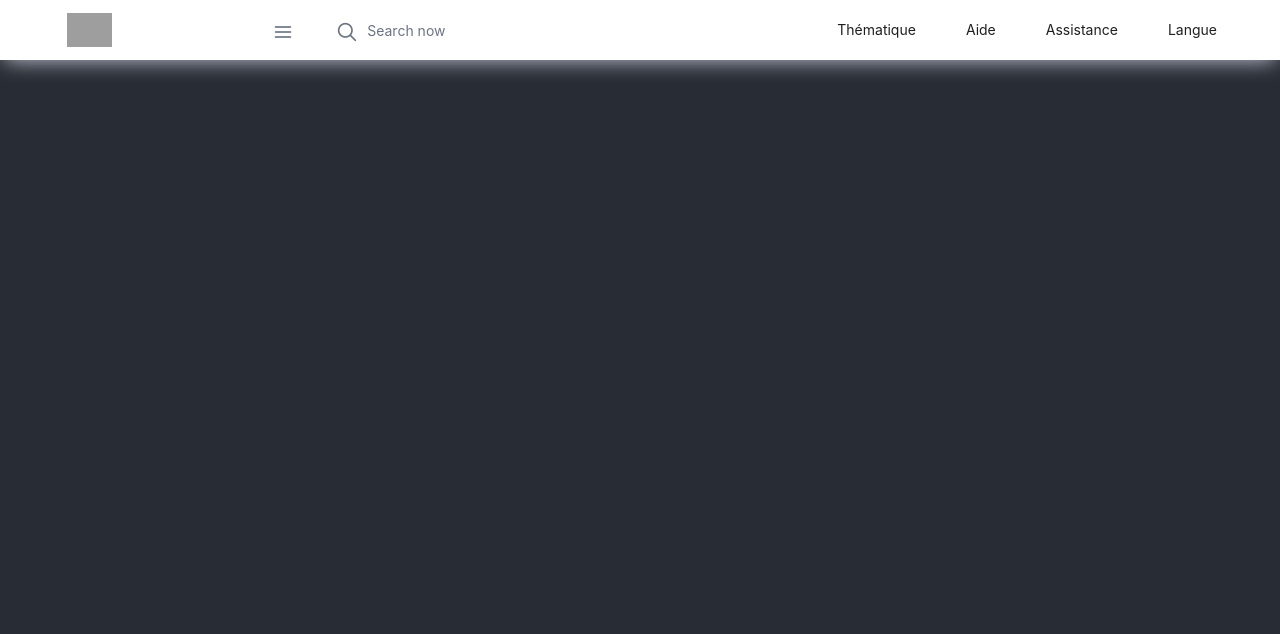
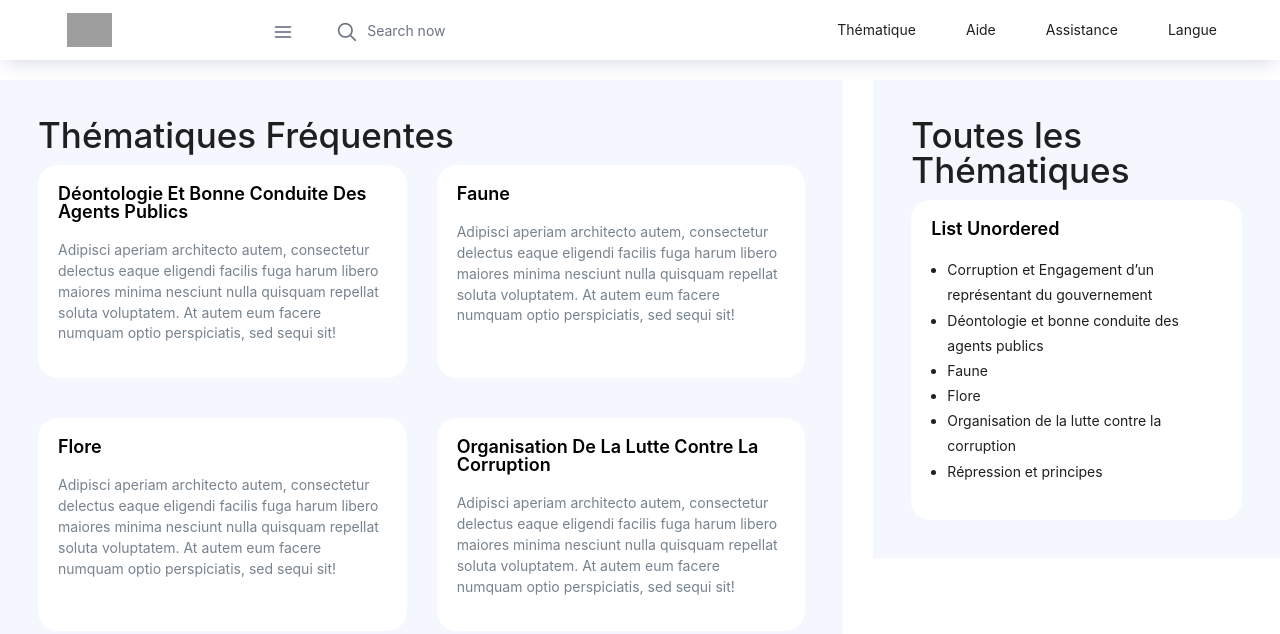
Before and after one commit to Heriniavo-Tiany/Legal-Literacy, a React (Create React App) app: page /thematiques in a window 1280 px wide. Shown: the top 634 px of the page. Built offline with nearby package versions, Linux system fonts and the light colour scheme; grey boxes are pictures that could not be loaded.

Commit message:
Thematiques

```diff
--- a/package.json
+++ b/package.json
@@ -8,6 +8,7 @@
     "@testing-library/user-event": "^13.5.0",
     "react": "^18.2.0",
     "react-dom": "^18.2.0",
+    "react-router-dom": "^6.4.4",
     "react-scripts": "5.0.1",
     "web-vitals": "^2.1.4"
   },
--- a/src/App.js
+++ b/src/App.js
@@ -1,17 +1,31 @@
 import './App.css';
 import Navbar from "./components/Navbar";
+import {BrowserRouter, Routes, Route} from 'react-router-dom';
+import Thematique from "./components/Thematique";
 
 function App() {
-  return (
-    <div className="App">
-      <header className="App-header">
-        <Navbar/>
+    return (
+        /*<div className="App">
+          <header className="App-header">
+            <Navbar/>
+          </header>
+        </div>*/
+        <BrowserRouter>
+            <Navbar/><br/><br/><br/><br/>
+            <Routes>
+                <Route path='/' element={<Navbar/>}/>
+                <Route
+                    path='thematiques'
+                    element={
+                        <div>
+                            <Thematique/>
+                        </div>
+                    }
+                />
+            </Routes>
+        </BrowserRouter>
 
-
-
-      </header>
-    </div>
-  );
+    );
 }
 
 export default App;
--- a/src/components/Navbar.js
+++ b/src/components/Navbar.js
@@ -1,4 +1,5 @@
 import React, {Component} from "react";
+import {Link} from 'react-router-dom'
 
 class Navbar extends Component {
     render() {
@@ -34,7 +35,7 @@ class Navbar extends Component {
                             data-toggle="offcanvas">
                         <span className="icon-menu"></span>
                     </button>
-                    <button className="btn">Thématique</button>
+                    <Link to='thematiques'> <button className="btn">Thématique</button></Link>
                     <button className="btn">Aide</button>
                     <button className="btn">Assistance</button>
                     <button className="btn">Langue</button>
--- /dev/null
+++ b/src/components/Thematique.js
@@ -0,0 +1,118 @@
+import React, {Component} from "react";
+import {Link} from 'react-router-dom'
+
+const json = [
+    {
+        "id": "1",
+        "name": "Corruption et Engagement d’un représentant du gouvernement",
+        "description": "Adipisci aperiam architecto autem, consectetur delectus eaque eligendi facilis fuga harum libero maiores minima nesciunt nulla quisquam repellat soluta voluptatem. At autem eum facere numquam optio perspiciatis, sed sequi sit!",
+        "icon": "",
+        "common": false
+    },
+    {
+        "id": "2",
+        "name": "Déontologie et bonne conduite des agents publics",
+        "description": "Adipisci aperiam architecto autem, consectetur delectus eaque eligendi facilis fuga harum libero maiores minima nesciunt nulla quisquam repellat soluta voluptatem. At autem eum facere numquam optio perspiciatis, sed sequi sit!",
+        "icon": "",
+        "common": false
+    },
+    {
+        "id": "3",
+        "name": "Faune",
+        "description": "Adipisci aperiam architecto autem, consectetur delectus eaque eligendi facilis fuga harum libero maiores minima nesciunt nulla quisquam repellat soluta voluptatem. At autem eum facere numquam optio perspiciatis, sed sequi sit!",
+        "icon": "",
+        "common": false
+    },
+    {
+        "id": "4",
+        "name": "Flore",
+        "description": "Adipisci aperiam architecto autem, consectetur delectus eaque eligendi facilis fuga harum libero maiores minima nesciunt nulla quisquam repellat soluta voluptatem. At autem eum facere numquam optio perspiciatis, sed sequi sit!",
+        "icon": "",
+        "common": true
+    },
+    {
+        "id": "5",
+        "name": "Organisation de la lutte contre la corruption",
+        "description": "Adipisci aperiam architecto autem, consectetur delectus eaque eligendi facilis fuga harum libero maiores minima nesciunt nulla quisquam repellat soluta voluptatem. At autem eum facere numquam optio perspiciatis, sed sequi sit!",
+        "icon": "",
+        "common": true
+    },
+    {
+        "id": "6",
+        "name": "Répression et principes",
+        "description": "Adipisci aperiam architecto autem, consectetur delectus eaque eligendi facilis fuga harum libero maiores minima nesciunt nulla quisquam repellat soluta voluptatem. At autem eum facere numquam optio perspiciatis, sed sequi sit!",
+        "icon": "",
+        "common": false
+    }
+]
+
+class Thematique extends Component {
+
+    render() {
+        return (
+            <div className="row">
+                <div className="col-md-8 grid-margin">
+                    <div className="content-wrapper">
+                        <h2 className="card-title">Thématiques Fréquentes</h2>
+                        <div className="row">
+
+                            <ThematiqueFrequent id="1"/>
+                            <ThematiqueFrequent id="2"/>
+                            <ThematiqueFrequent id="3"/>
+                            <ThematiqueFrequent id="4"/>
+                        </div>
+                    </div>
+                </div>
+                <div className="col-md-4 grid-margin">
+                    <div className="content-wrapper">
+                        <h2 className="card-title">Toutes les Thématiques</h2>
+                        <ListThematiques/>
+                    </div>
+                </div>
+            </div>
+
+
+        )
+    }
+
+
+}
+
+function ListThematiques(props) {
+    const list = []
+    json.forEach((t) => {
+        list.push(<li>{t.name}</li>)
+    })
+
+    return (
+        <div className="card">
+            <div className="card-body">
+                <h4 className="card-title">List Unordered</h4>
+                <ul>
+                    {list}
+                </ul>
+            </div>
+        </div>
+    );
+}
+
+
+function ThematiqueFrequent(props) {
+    return (
+
+        <div className="col-md-6 grid-margin stretch-card">
+            <div className="card">
+                <div className="card-body">
+                    <h4 className="card-title">{json[props.id].name}</h4>
+                    <p className="card-description">
+                        {json[props.id].description}
+                    </p>
+                </div>
+            </div>
+        </div>
+    );
+
+}
+
+
+export default Thematique;
```
Also changed, not shown: thematique.json (added, +44 -0 lines), 1 other file (tests, documents, lock files or other folders).
